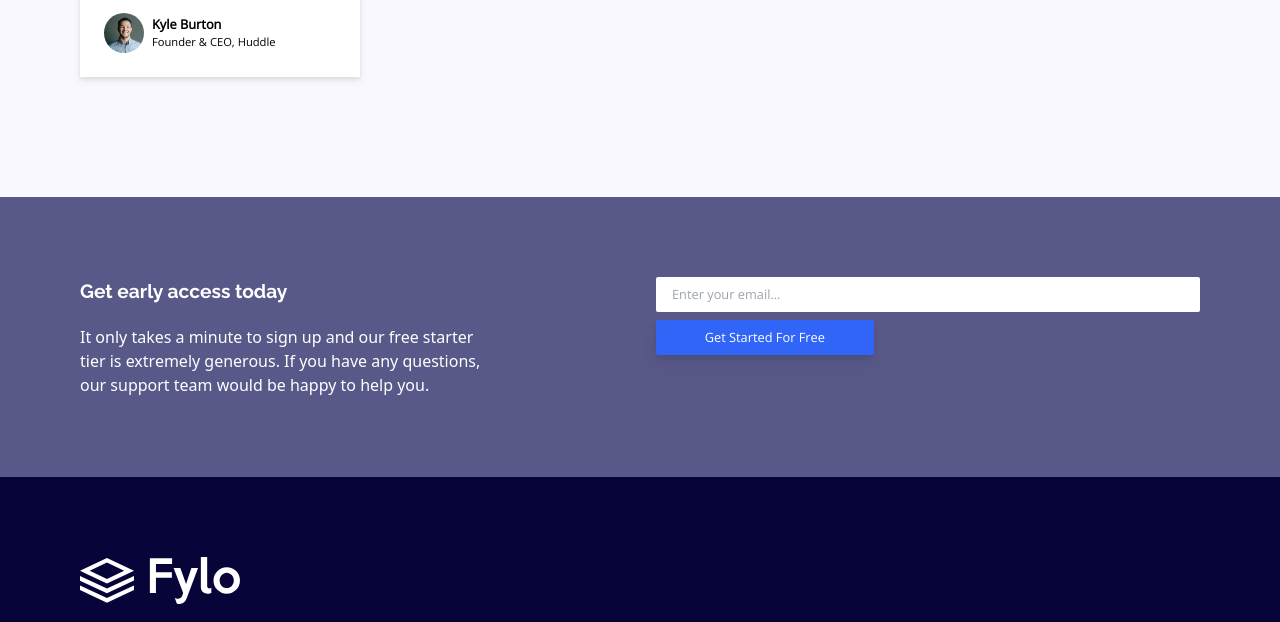
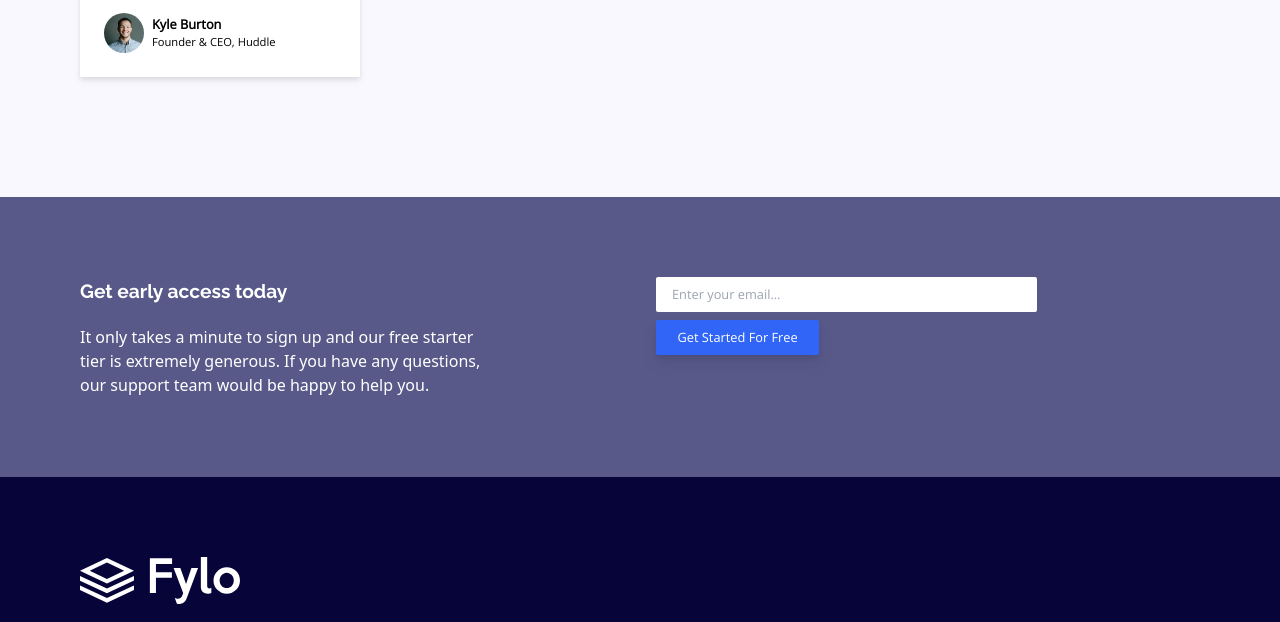
Before and after one commit to LightLotus/fylo-landing-page-with-two-column-layout-master, a plain HTML site: page index.html in a window 1280 px wide. Shown: the part 1205-1827 px from the top of the page. Drawn offline with nearby package versions, Linux system fonts and the light colour scheme.

Commit message:
width of forms

```diff
--- a/index.html
+++ b/index.html
@@ -183,10 +183,10 @@
           name="email"
           id="email"
           placeholder="Enter your email..."
-          class="font-body inline-block w-full py-2 px-4 border-transparent rounded-sm"
+          class="font-body inline-block md:block w-full py-2 px-4 border-transparent rounded-sm md:w-[70%]"
         />
         <button
-          class="drop-shadow-lg font-body bg-brightblue text-white rounded-sm inline-black w-full md:w-[40%] py-2 px-4 mt-2 hover:bg-[#6B9BFF] ease-in duration-300"
+          class="drop-shadow-lg font-body bg-brightblue text-white rounded-sm inline-black w-full md:w-[30%] py-2 px-4 mt-2 hover:bg-[#6B9BFF] ease-in duration-300"
         >
           Get Started For Free
         </button>
```
